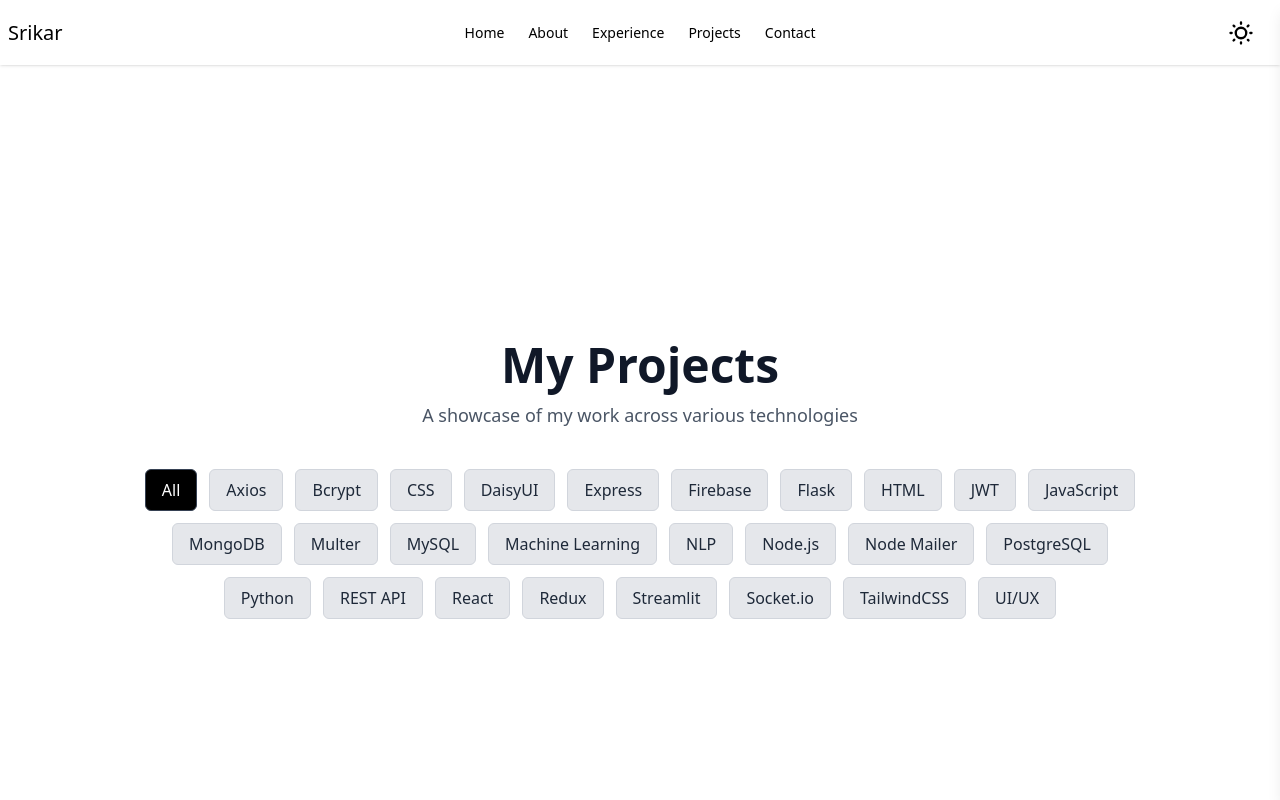
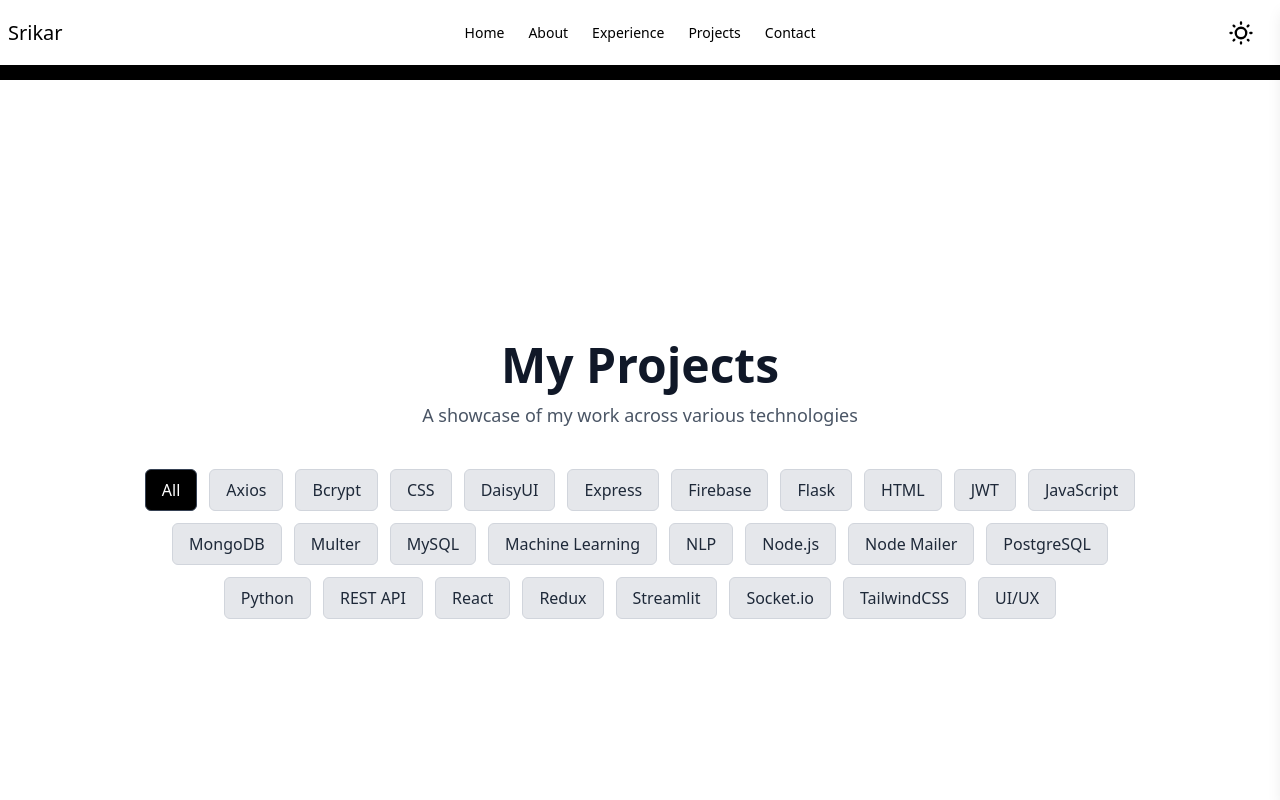
Before and after one commit to Srikar282006/ClientPortfolio, a React (Vite) app: page / in a window 1280 px wide. Both pictures are taken after a click on the button "View My Work". Shown: the top 800 px of the page. Built offline with nearby package versions, Linux system fonts and the light colour scheme.

Commit message:
Intail commit 8

```diff
--- a/src/App.jsx
+++ b/src/App.jsx
@@ -5,12 +5,14 @@ import ProjectsPage from './pages/ProjectsPage';
 import AboutPage from './pages/AboutPage';
 import ExperiencePage from './pages/ExperiencePage';
 import ProjectDetailsPage from './pages/ProjectDetailPage'
+import { ThemeProvider } from './components/ThemeContext';
 import {BrowserRouter  as Router,Routes,Route } from 'react-router-dom'
 
 
 function App() {
   return (
     <>
+    <ThemeProvider>
  <Router>
       <Routes>
         <Route path="/" element={<HomePage/>} />
@@ -21,6 +23,7 @@ function App() {
         <Route path="/projects/:id" element={<ProjectDetailsPage />} />
       </Routes>
   </Router>
+  </ThemeProvider>
     </>
   );
 }
--- a/src/components/Navbar.jsx
+++ b/src/components/Navbar.jsx
@@ -22,7 +22,7 @@ const Navbar = () => {
           >
             <svg
               xmlns="http://www.w3.org/2000/svg"
-              className={`h-6 w-6 ${dark ? 'hover:text-black' : ''}`}
+              className={`h-6 w-6 ${dark ? 'hover:text-white' : 'hover:text-black'}`}
               fill="none"
               viewBox="0 0 24 24"
               stroke="currentColor"
--- a/src/pages/AboutPage.jsx
+++ b/src/pages/AboutPage.jsx
@@ -1,21 +1,22 @@
 import React from 'react'
-import { ThemeProvider } from '../components/ThemeContext'
 import Navbar from '../components/Navbar'
 import AboutHero from '../components/AboutHero'
 import Footer from '../components/Footer'
+import { useTheme } from "../components/ThemeContext";
 
 const AboutPage = () => {
+  const {dark}=useTheme()
   return (
    <>
-   <ThemeProvider>
+  <div className={dark ? "bg-black text-white" : "bg-white text-black"}>
    <Navbar/>
-   <div className="pt-20">
+   <div className={`pt-20 ${dark?"bg-black":"bg-white"}`}>
      <AboutHero />
      <Footer/>
    </div>
 
 
-</ThemeProvider>
+</div>
    </>
   )
 }
--- a/src/pages/ContactPage.jsx
+++ b/src/pages/ContactPage.jsx
@@ -1,20 +1,21 @@
 import React from 'react'
-import { ThemeProvider } from '../components/ThemeContext'
 import Navbar from '../components/Navbar'
 import ContactForm from '../components/ContactForm'
 import Footer from '../components/Footer'
+import { useTheme } from "../components/ThemeContext";
 
 const ContactPage = () => {
+   const {dark}=useTheme()
   return (
   <>
-  <ThemeProvider>
+ <div className={dark ? "bg-black text-white" : "bg-white text-black"}>
 
     <Navbar/>
-    <div className='pt-20'>
+     <div className={`pt-20 ${dark?"bg-black":"bg-white"}`}>
     <ContactForm/>
     <Footer/>
     </div>
-  </ThemeProvider>
+  </div>
   </>
   )
 }
--- a/src/pages/ExperiencePage.jsx
+++ b/src/pages/ExperiencePage.jsx
@@ -2,18 +2,19 @@ import React from 'react'
 import Navbar from '../components/Navbar'
 import Footer from '../components/Footer'
 import Experience from '../components/Experience'
-import { ThemeProvider } from '../components/ThemeContext'
+import { useTheme } from "../components/ThemeContext";
 const ExperiencePage = () => {
+   const {dark}=useTheme()
   return (
    <>
-   <ThemeProvider>
+   <div className={dark ? "bg-black text-white" : "bg-white text-black"}>
    <Navbar/>
-   <div className='pt-20'>
+ <div className={`pt-20 ${dark?"bg-black":"bg-white"}`}>
     <Experience/>
     <Footer/>
    </div>
 
-   </ThemeProvider>
+   </div>
    </>
   )
 }
--- a/src/pages/HomePage.jsx
+++ b/src/pages/HomePage.jsx
@@ -3,20 +3,21 @@ import Hero from '../components/Hero'
 import Navbar from '../components/Navbar'
 import Projects from '../components/Projects'
 import Skills from '../components/Skills'
-import { ThemeProvider } from '../components/ThemeContext'
 import Achievements from '../components/Achievements'
 import Footer from '../components/Footer'
+import { useTheme } from "../components/ThemeContext";
 
 const HomePage = () => {
+  const {dark}=useTheme()
   return (
-    <ThemeProvider>
+   <div className={dark ? "bg-black text-white" : "bg-white text-black"}>
       <Navbar/>
       <Hero/>
       <Projects/>
       <Skills/>
       <Achievements/>
       <Footer/>
-    </ThemeProvider>
+  </div>
   )
 }
 
--- a/src/pages/ProjectDetailPage.jsx
+++ b/src/pages/ProjectDetailPage.jsx
@@ -3,18 +3,20 @@ import { ThemeProvider } from '../components/ThemeContext'
 import Navbar from '../components/Navbar'
 import ProjectDetails from '../components/ProjectDetails'
 import Footer from '../components/Footer'
+import { useTheme } from "../components/ThemeContext";
 
 const ProjectDetailsPage = () => {
+   const dark=useTheme()
   return (
   <>
-  <ThemeProvider>
 
+<div className={dark ? "bg-black text-white" : "bg-white text-black"}>
     <Navbar/>
-    <div className='pt-20'>
+    <div className={`pt-20 ${dark?"bg-black":"bg-white"}`}>
     <ProjectDetails/>
     <Footer/>
     </div>
-  </ThemeProvider>
+    </div>
   </>
   )
 }
--- a/src/pages/ProjectsPage.jsx
+++ b/src/pages/ProjectsPage.jsx
@@ -4,20 +4,22 @@ import Projects from '../components/Projects'
 import Navbar from '../components/Navbar'
 import Footer from '../components/Footer'
 import ProjectHero from '../components/ProjectHero'
+import { useTheme } from "../components/ThemeContext";
 
 const ProjectsPage = () => {
   const [selectedTag, setSelectedTag] = useState("All");
+   const dark=useTheme()
   return (
 
     <>
-    <ThemeProvider>
+<div className={dark ? "bg-black text-white" : "bg-white text-black"}>
         <Navbar/>
-      <div className="pt-20">
+      <div className={`pt-20`}>
         <ProjectHero onTagSelect={setSelectedTag}/>
         <Projects selectedTag={selectedTag}/>
         <Footer />
       </div>
-    </ThemeProvider>
+    </div>
     </>
   )
 }
```
